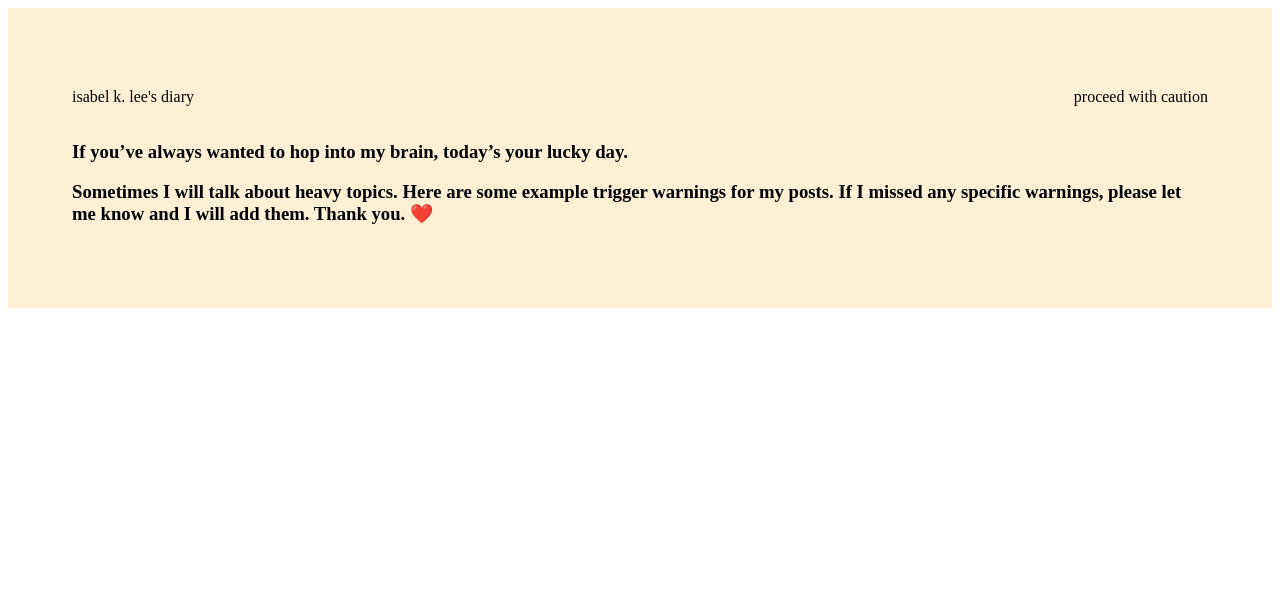
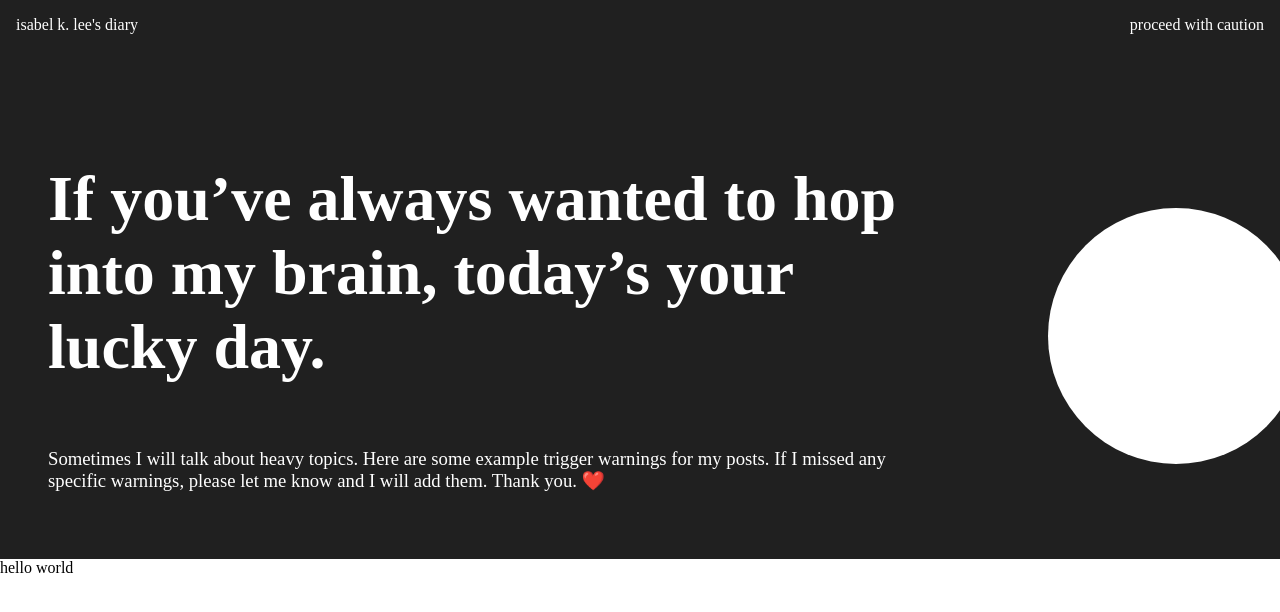
Before and after one commit to isabelxklee/extremely-cool-shit, a React (Create React App) app: page / in a window 1280 px wide. Shown: the top 612 px of the page. Built offline with nearby package versions, Linux system fonts and the light colour scheme.

Commit message:
created a Circle and Posts component

```diff
--- a/src/App.css
+++ b/src/App.css
@@ -1,5 +1,18 @@
-header {
-  /* margin: 2rem; */
+body {
+  padding: 0;
+  margin: 0;
+}
+
+.landing-text {
+  width: 75%;
+}
+
+h1.landing-text {
+  font-size: 4rem;
+}
+
+h3 {
+  font-weight: 400;
 }
 
 p.left, p.right {
@@ -9,3 +22,7 @@ p.left, p.right {
 p.right {
   float: right;
 }
+
+p {
+  margin: 0;
+}
--- a/src/App.js
+++ b/src/App.js
@@ -1,16 +1,20 @@
 import React from 'react'
 import Header from './components/Header.jsx'
-import Wrapper from './components/Wrapper.jsx'
+import IntroWrapper from './components/IntroWrapper.jsx'
+import Circle from './components/Circle.jsx'
+import Posts from './Posts.jsx'
 import './App.css'
 
 const App = () => (
-  <Wrapper>
+  <section className="app">
     <Header />
-    <section>
-      <h1>If you’ve always wanted to hop into my brain, today’s your lucky day.</h1>
-      <h3>Sometimes I will talk about heavy topics. Here are some example trigger warnings for my posts. If I missed any specific warnings, please let me know and I will add them. Thank you. ❤️</h3>
-    </section>
-  </Wrapper>
+    <IntroWrapper>
+        <h1 className="landing-text">If you’ve always wanted to hop into my brain, today’s your lucky day.</h1>
+        <h3 className="landing-text">Sometimes I will talk about heavy topics. Here are some example trigger warnings for my posts. If I missed any specific warnings, please let me know and I will add them. Thank you. ❤️</h3>
+        <Circle />
+    </IntroWrapper>
+    <Posts />
+  </section>
 )
 
 export default App
--- /dev/null
+++ b/src/Posts.jsx
@@ -0,0 +1,9 @@
+import React from 'react'
+
+const Posts = () => {
+  return (
+    <p>hello world</p>
+  )
+}
+
+export default Posts
--- /dev/null
+++ b/src/components/Circle.jsx
@@ -0,0 +1,13 @@
+import styled from 'styled-components'
+
+const Circle = styled.figure`
+  height: 16rem;
+  width: 16rem;
+  background-color: white;
+  border-radius: 50%;
+  position: fixed;
+  top: 12rem;
+  right: -4rem;
+`
+
+export default Circle
--- a/src/components/Header.jsx
+++ b/src/components/Header.jsx
@@ -1,10 +1,17 @@
 import React from 'react'
+import styled from 'styled-components'
+
+const Links = styled.header`
+  padding: 1rem;
+  background-color: #202020;
+  color: white;
+`
 
 const Header = () => (
-  <header>
+  <Links>
     <p className="left">isabel k. lee's diary</p>
     <p className="right">proceed with caution</p>
-  </header>
+  </Links>
 )
 
 export default Header
--- /dev/null
+++ b/src/components/IntroWrapper.jsx
@@ -0,0 +1,9 @@
+import styled from 'styled-components'
+
+const IntroWrapper = styled.section`
+  padding: 3rem;
+  background-color: #202020;
+  color: white;
+`
+
+export default IntroWrapper
--- a/src/components/Wrapper.jsx
+++ /dev/null
@@ -1,8 +0,0 @@
-import styled from 'styled-components'
-
-const Wrapper = styled.section`
-  padding: 4em;
-  background: papayawhip;
-`
-
-export default Wrapper
```
Also changed, not shown: 1 other file (tests, documents, lock files or other folders).
